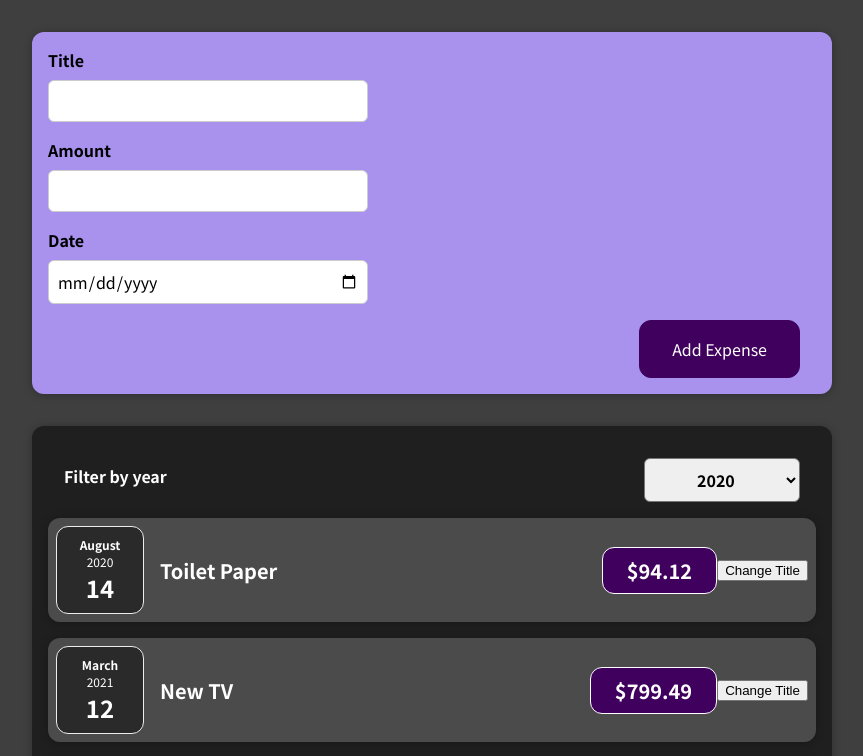
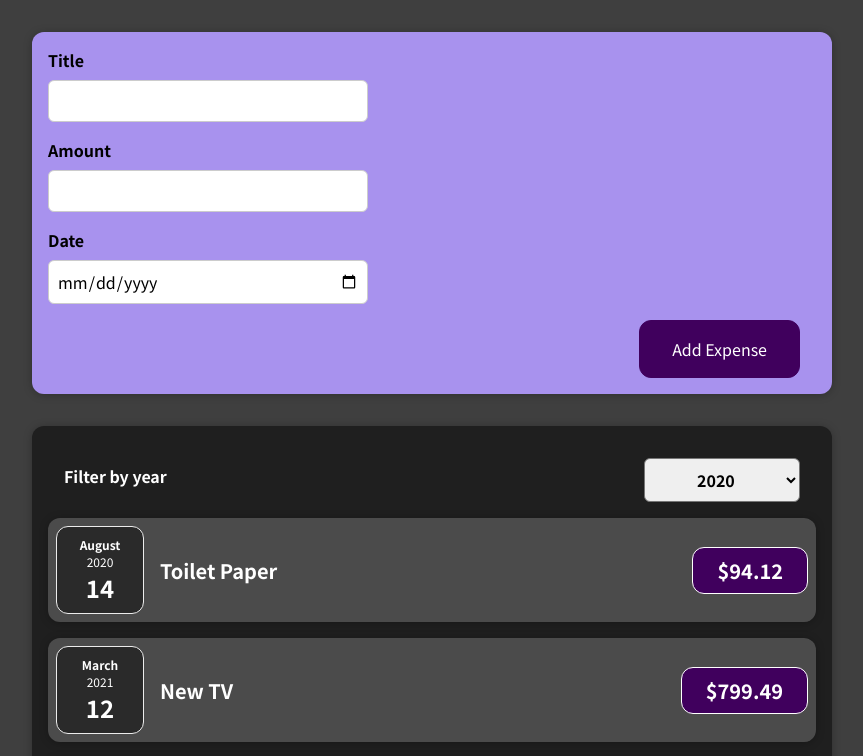
Before and after one commit to tsongtheng/Expense-App, a React (Create React App) app: page / in a window 1280 px wide. Shown: the top 756 px of the page, without its empty margins (208-1071 px from the left). Built offline with nearby package versions, Linux system fonts and the light colour scheme.

Commit message:
update ExpenseItem, App component.

```diff
--- a/src/App.js
+++ b/src/App.js
@@ -28,7 +28,7 @@ function App() {
 
   const addExpenseHandler = (expense) => {
     console.log("in App.js");
-    console.log(expenses);
+    console.log(expense);
   };
 
   return (
--- a/src/components/Expenses/ExpenseItem.jsx
+++ b/src/components/Expenses/ExpenseItem.jsx
@@ -1,23 +1,17 @@
-import React, { useState } from "react";
+import React from "react";
 
 import ExpenseDate from "./ExpenseDate";
 import Card from "../UI/Card";
 import "./ExpenseItem.css";
 
 const ExpenseItem = ({ title, amount, date }) => {
-  const [newTitle, setNewTitle] = useState(title);
-
-  const clickHandler = () => {
-    setNewTitle("update!");
-  };
   return (
     <Card className="expense-item">
       <ExpenseDate date={date} />
       <div className="expense-item__description">
-        <h2>{newTitle}</h2>
+        <h2>{title}</h2>
         <div className="expense-item__price">${amount}</div>
       </div>
-      <button onClick={clickHandler}>Change Title</button>
     </Card>
   );
 };
```
